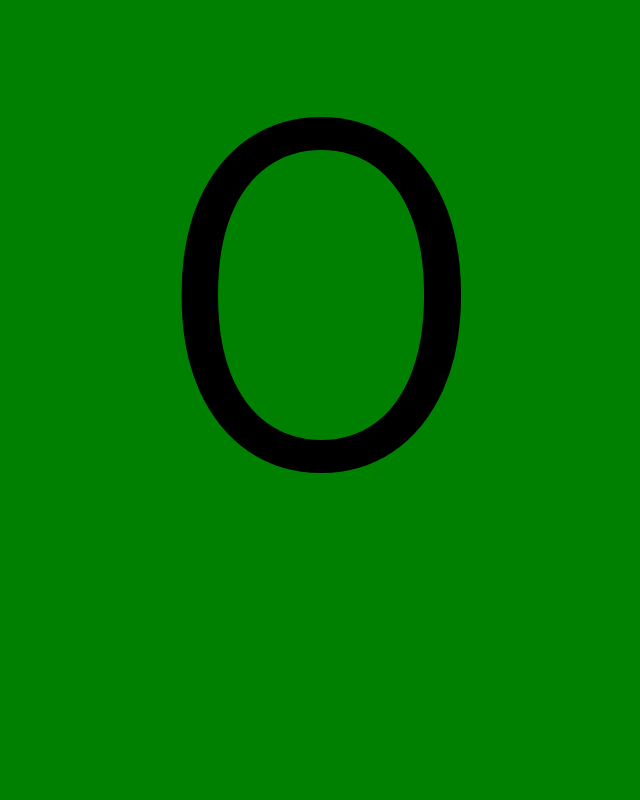
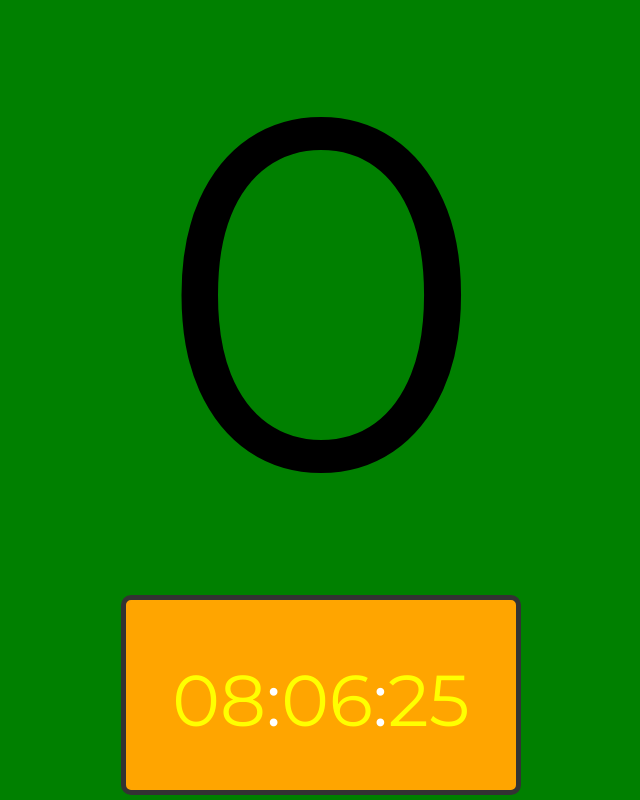
Before and after one commit to ZooMingGG/-My-wesite, a plain HTML site: page index.html in a window 1280 px wide. Shown: the part 3490-4290 px from the top of the page, without its empty margins (319-959 px from the left). Before the commit the page ends 4085 px from the top, so only its background shows below. Drawn offline with Linux system fonts and the light colour scheme.

Commit message:
add digital clock

```diff
--- a/index.js
+++ b/index.js
@@ -45,3 +45,44 @@ plus.addEventListener('click', () => {
 minus.addEventListener('click', () => {
    out.innerHTML = --x;
 })
+
+document.body.insertAdjacentHTML('beforeend', '<div id="digital-clock"><span class="hours"></span>:<span class="minuts"></span>:<span class="seconds"></span></div>');
+
+function clock() {
+    let digitalClock = document.querySelector('#digital-clock');
+    let hoursSpan = document.querySelector('.hours');
+    let minutesSpan = document.querySelector('.minuts');
+    let secondsSpan = document.querySelector('.seconds');
+
+    digitalClock.style.background = 'orange';
+    hoursSpan.style.color = 'yellow';
+    minutesSpan.style.color = 'yellow';
+    secondsSpan.style.color = 'yellow';
+
+    setInterval( () => {
+        let date = new Date();
+        let hrs = date.getHours();
+        let mnts = date.getMinutes();
+        let sec = date.getSeconds();
+
+        if (hrs <= 9) {
+            hoursSpan.innerHTML = '0' + date.getHours();
+        } else {
+            hoursSpan.innerHTML = date.getHours();
+        }
+
+        if (mnts <= 9) {
+            minutesSpan.innerHTML = '0' + date.getMinutes();
+        } else {
+            minutesSpan.innerHTML = date.getMinutes();
+        }
+
+        if (sec <= 9) {
+            secondsSpan.innerHTML = '0' + date.getSeconds();
+        } else {
+            secondsSpan.innerHTML = date.getSeconds();
+        }
+    },1000);
+}
+
+clock();
--- a/style.css
+++ b/style.css
@@ -1,6 +1,18 @@
 * {
     box-sizing: border-box;
     font-family: 'Montserrat';
+}
+
+#digital-clock {
+    width: 400px;
+    height: 200px;
+    margin: auto;
+    text-align: center;
+    line-height: 200px;
+    color: #ffffff;
+    font-size: 72px;
+    border-radius: 10px;
+    border: 5px solid #333333;
 }
 
 .red {
```
